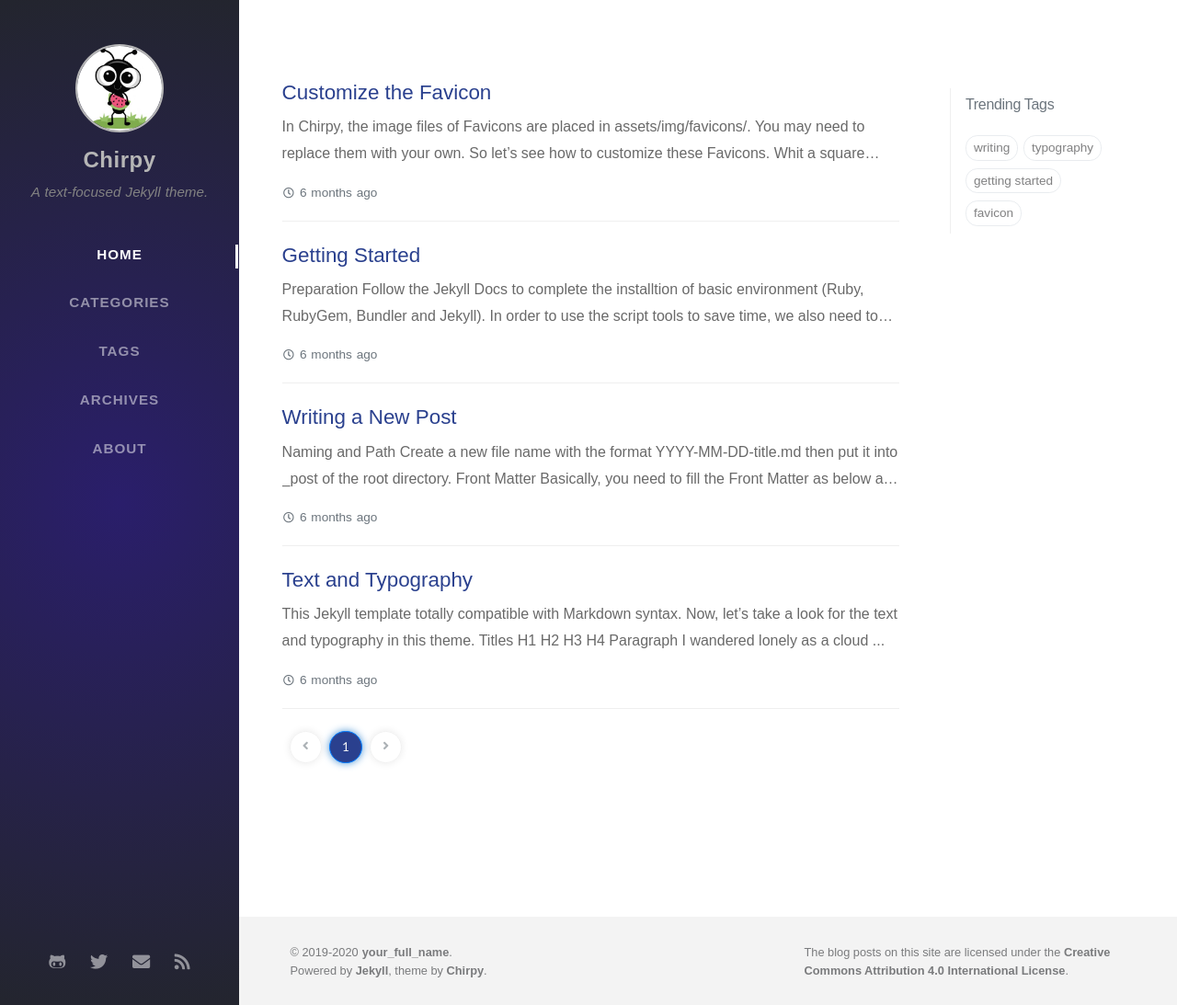
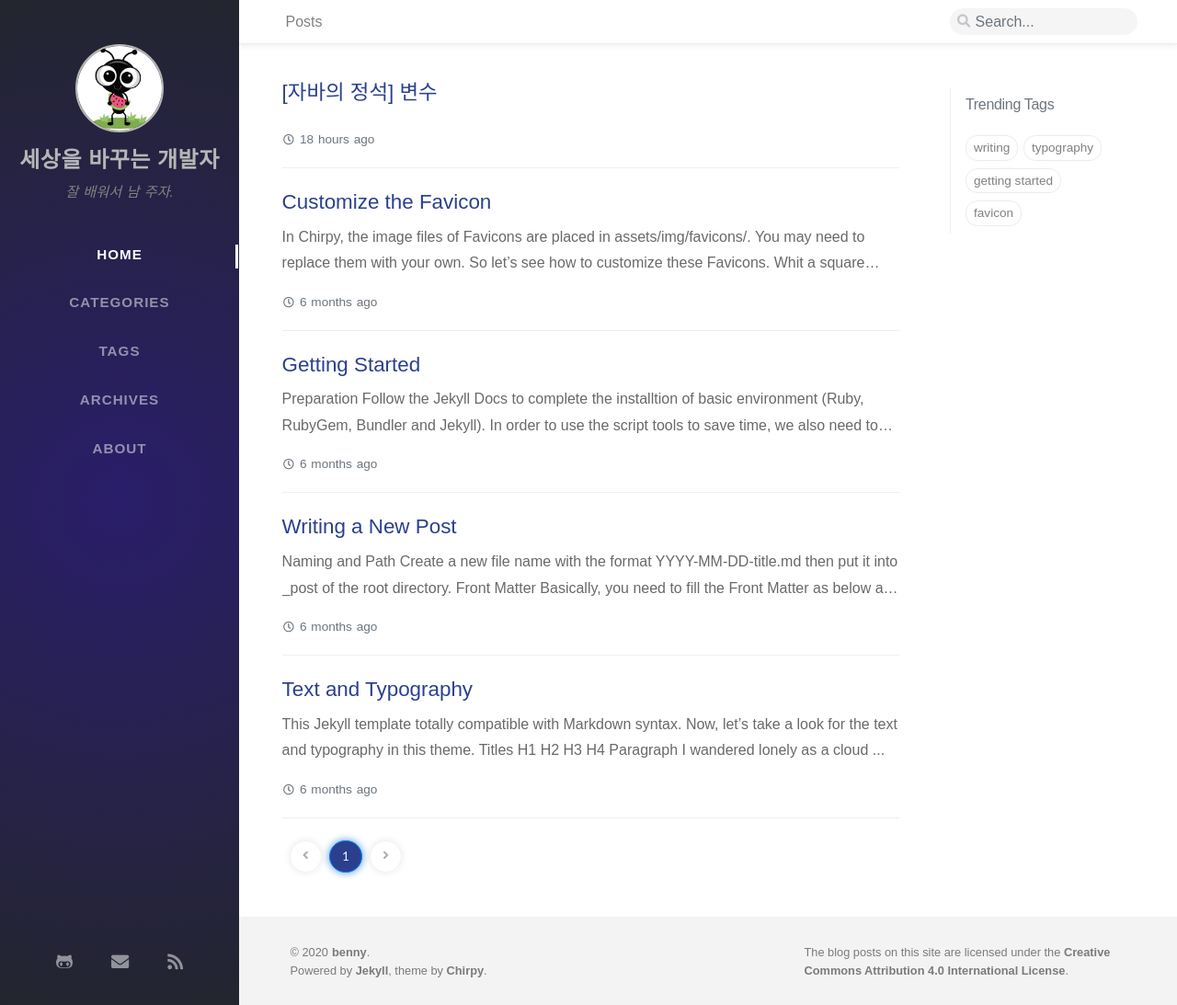
Before and after one commit to benny-coding/benny.github.io, a Jekyll site: the page built from index.html, in a window 1280 px wide and 1093 px high. Shown: the whole window at 92% size. Built offline with Jekyll 4.4.1, drawn with Linux system fonts in a browser that asks for light colours; nearby versions of some CDN libraries; some web fonts are replaced; the list of posts is cut into pages by our own code; comment, search, counter and statistics services are not loaded.

Commit message:
Decorate blog

```diff
--- a/_config.yml
+++ b/_config.yml
@@ -8,9 +8,9 @@
 # jekyll-seo-tag settings › https://github.com/jekyll/jekyll-seo-tag/blob/master/docs/usage.md
 #--------------------------
 
-title: Chirpy                          # the main title
+title: 세상을 바꾸는 개발자                          # the main title
 
-tagline: A text-focused Jekyll theme.  # it will display as the sub-title
+tagline: 잘 배워서 남 주자.  # it will display as the sub-title
 
 description: >-                        # used by seo meta and the atom feed
   A minimal, portfolio, sidebar, bootstrap Jekyll theme with responsive web design and focuses on text presentation.
@@ -18,23 +18,23 @@ description: >-                        # used by seo meta and the atom feed
 # Replace with your domain, e.g. 'https://username.github.io'
 url: 'protocol://domain'
 
-author: your_full_name                  # change to your full name
+author: benny                  # change to your full name
 
 avatar: /assets/img/sample/avatar.jpg   # support internet resources
 
 github:
-  username: github_username             # change to your github username
+  username: benny-coding             # change to your github username
 
-twitter:
-  username: twitter_username            # change to your twitter username
+##twitter:
+##  username: twitter_username            # change to your twitter username
 
 social:
-  name: your_full_name                  # it will shows as the copyright owner in Footer
-  email: example@doamin.com             # change to your email address
+  name: benny                  # it will shows as the copyright owner in Footer
+  email: ohdongpodong@gmail.com             # change to your email address
   links:
     # The first element serves as the copyright owner's link
-    - https://twitter.com/username      # change to your twitter homepage
-    - https://github.com/username       # change to your github homepage
+    # - https://twitter.com/username      # change to your twitter homepage
+    - https://github.com/benny-coding       # change to your github homepage
     # Uncomment below to add more social links
     # - https://www.facebook.com/username
     # - https://www.linkedin.com/in/username
@@ -47,7 +47,7 @@ google_site_verification: google_meta_tag_verification # change to your verifica
 baseurl: ''
 
 # Change to your timezone › http://www.timezoneconverter.com/cgi-bin/findzone/findzone
-timezone: Asia/Shanghai
+timezone: Asia/Seoul
 
 google_analytics:
   # Fill with your Google Analytics ID
@@ -65,7 +65,7 @@ disqus:
   shortname: ''    # Fill with your Disqus shortname. › https://help.disqus.com/en/articles/1717111-what-s-a-shortname
 
 # The year your website first ran.
-first_run: 2019
+first_run: 2020
 
 # boolean type, global switch for ToC in posts.
 toc: true
--- a/_includes/sidebar.html
+++ b/_includes/sidebar.html
@@ -58,9 +58,11 @@
   <a href="https://github.com/{{ site.github.username }}" target="_blank">
     <i class="fab fa-github-alt"></i>
   </a>
+  <!--
   <a href="https://twitter.com/{{ site.twitter.username }}" target="_blank">
     <i class="fab fa-twitter"></i>
   </a>
+  -->
   {% assign email = site.social.email | split: '@' %}
   <a href="javascript:window.open('mailto:' + ['{{ email[0] }}','{{ email[1] }}'].join('@'))">
     <i class="fas fa-envelope"></i>
```
Also changed, not shown: _posts/2020-02-16-[자바의 정석] 변수.md (added), 13 other files.
